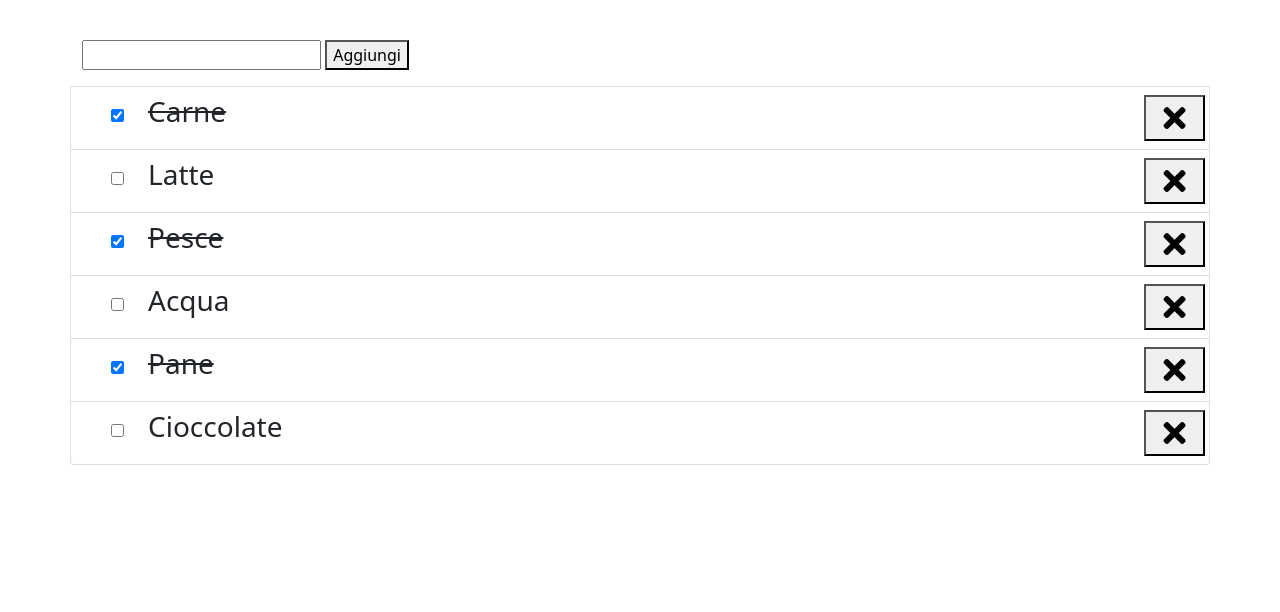
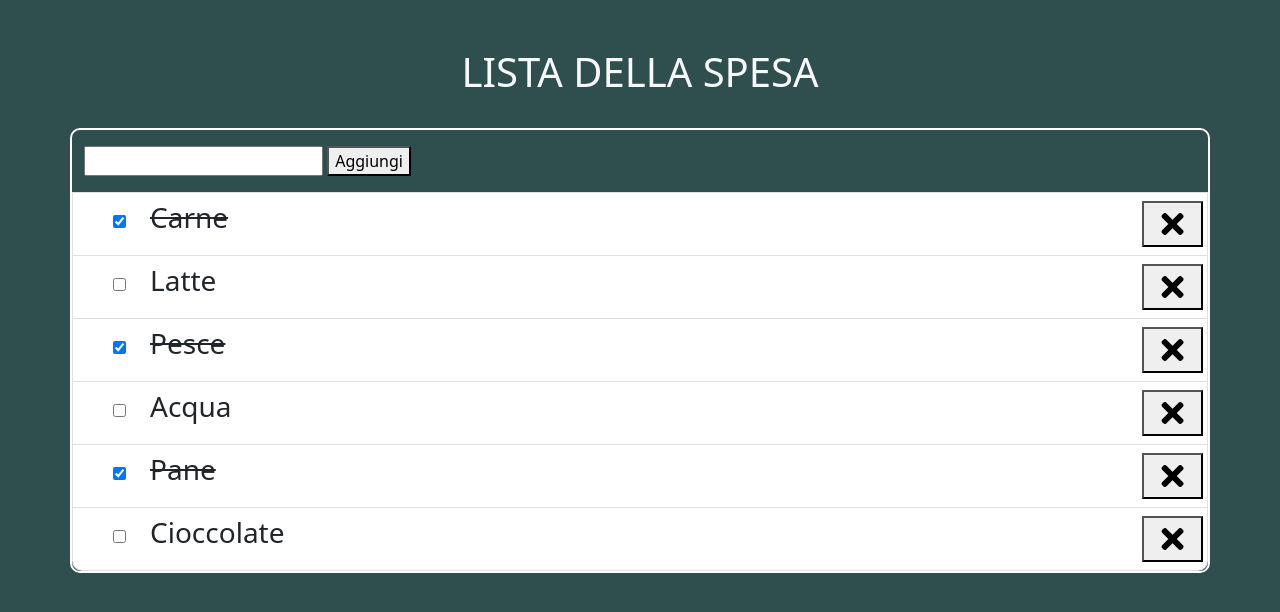
Before and after one commit to GiulioSpugnini/vue-todolist, a plain HTML site: page index.html in a window 1280 px wide. Drawn offline with nearby package versions, Linux system fonts and the light colour scheme.

Commit message:
added graphics

```diff
--- a/css/style.css
+++ b/css/style.css
@@ -1,3 +1,12 @@
 .isDone {
     text-decoration: line-through;
 }
+
+body {
+    background-color: darkslategray;
+}
+
+.list-group {
+    border-radius: 10px;
+    border: 2px white solid;
+}
--- a/index.html
+++ b/index.html
@@ -14,6 +14,7 @@
 
 <body>
     <div id="root" class="my-4">
+        <h1 class="text-center text-light py-4">LISTA DELLA SPESA</h1>
         <div class="container">
             <ul class="list-group row justify-content-between">
                 <div class="col-12 py-3">
```
